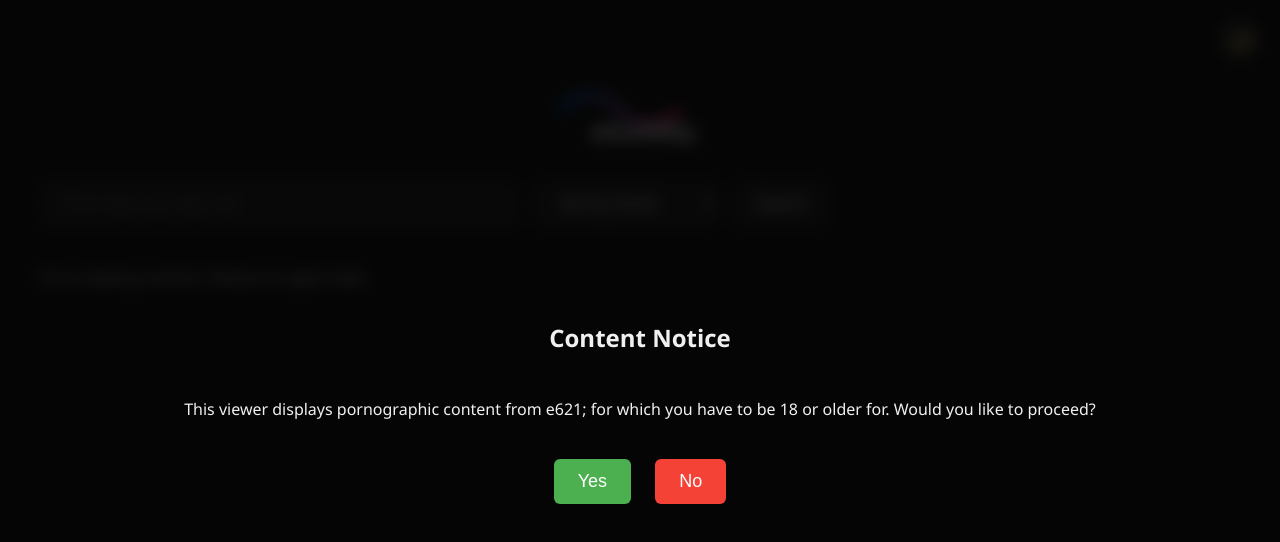
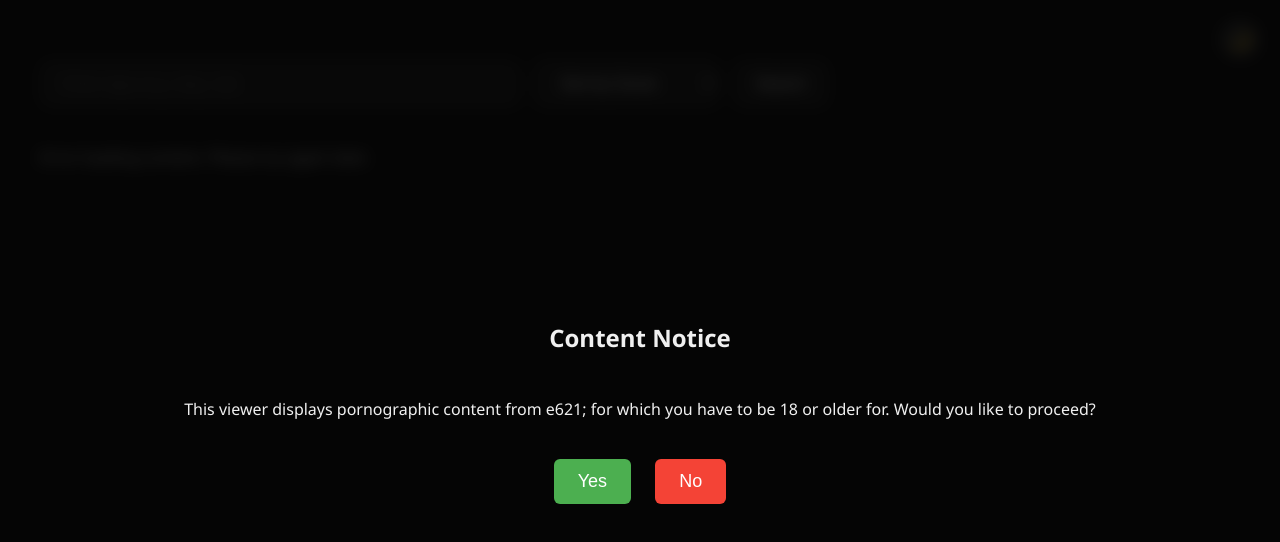
Before and after one commit to e6webby/e6webby.github.io, a plain HTML site: page index.html in a window 1280 px wide. Drawn offline with Linux system fonts and the light colour scheme; no server answers.

Commit message:
Update index.html

```diff
--- a/index.html
+++ b/index.html
@@ -431,16 +431,6 @@
         <button class="warning-btn no" onclick="redirectToGoogle()">No</button>
     </div>
 </div>
-<svg class="logo" viewBox="0 0 200 100">
-    <defs>
-        <linearGradient id="grad" x1="0%" y1="0%" x2="100%" y2="0%">
-            <stop offset="0%" style="stop-color:#0066cc;stop-opacity:1"/>
-            <stop offset="100%" style="stop-color:#ff4081;stop-opacity:1"/>
-        </linearGradient>
-    </defs>
-    <path d="M20,50 Q50,20 80,50 T140,50" stroke="url(#grad)" stroke-width="8" fill="none"/>
-    <text x="50" y="80" fill="#fff" font-size="24" font-weight="bold">e6webby</text>
-</svg>
 <div id="filters">
     <div class="search-container">
         <input type="text" id="tags" placeholder="Enter tags (e.g. dog, cat)" autocomplete="off">
```
